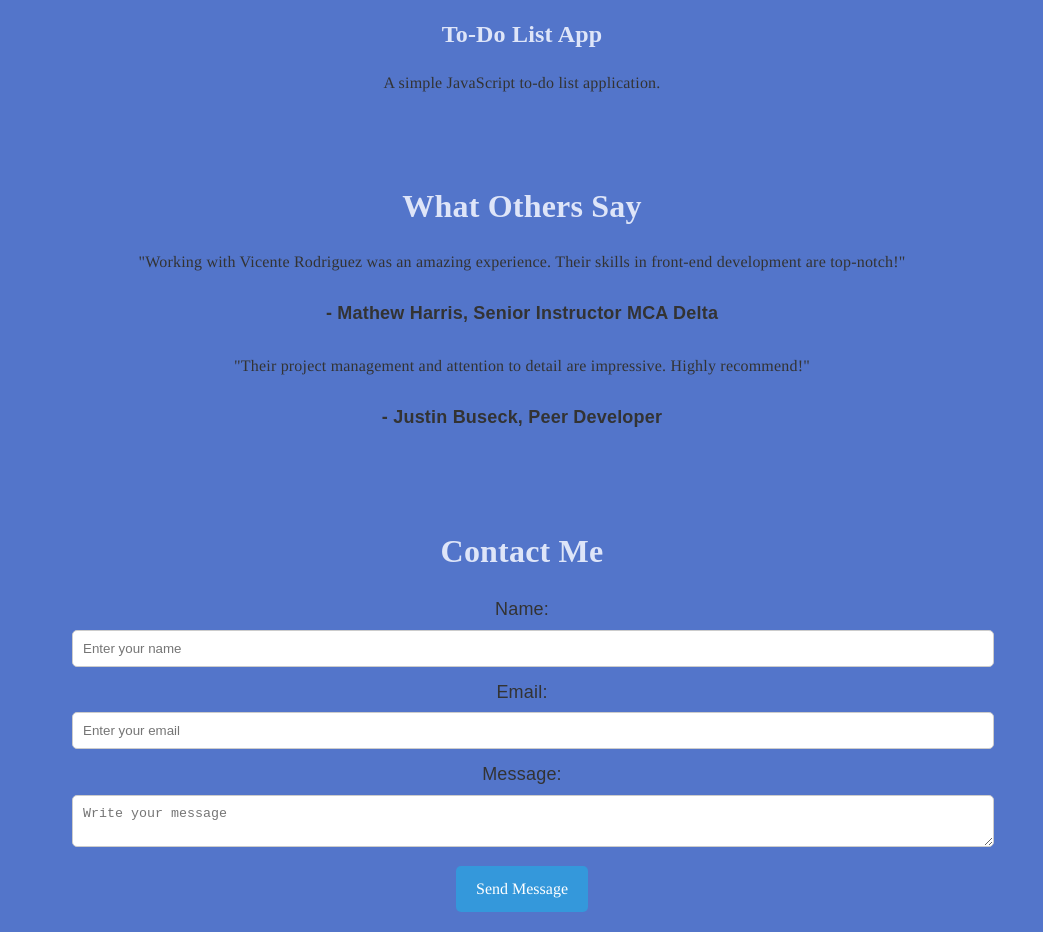
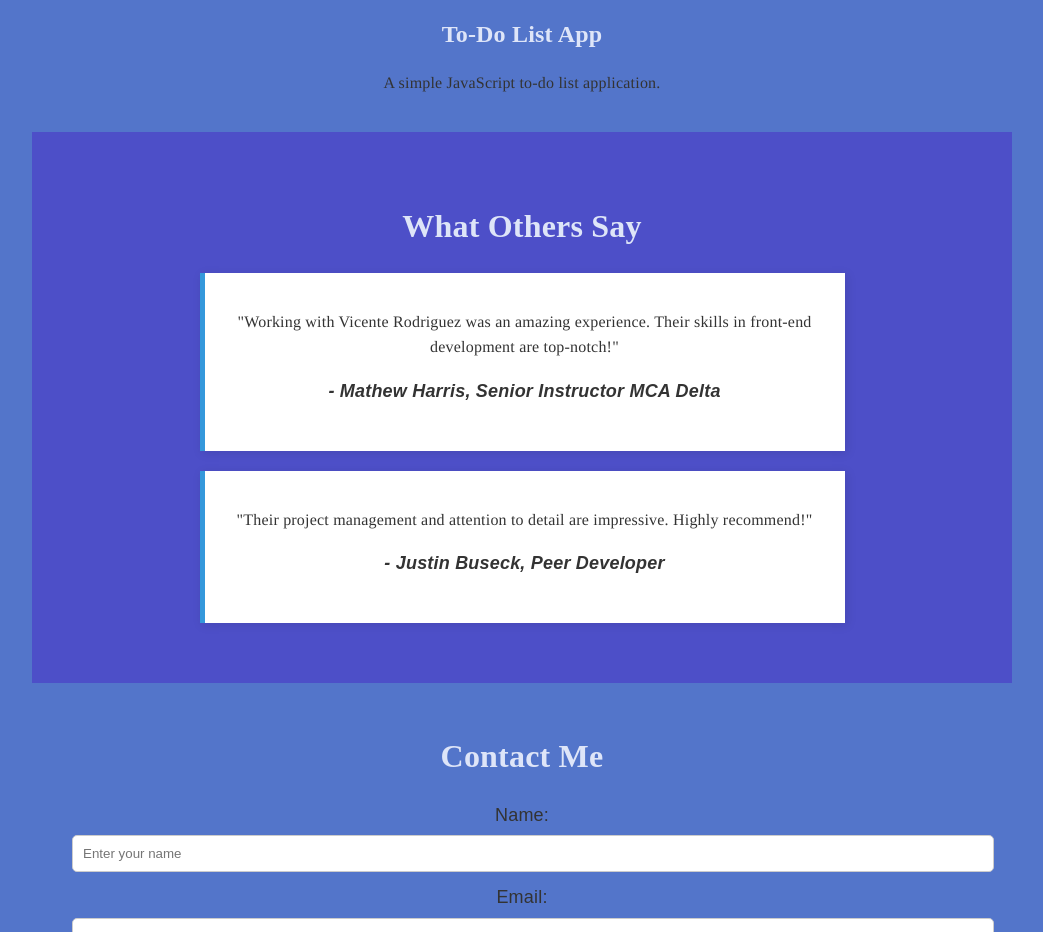
Before and after one commit to vrodrig613/MyPortfolio_Site, a plain HTML site: page index.html in a window 1280 px wide. Shown: the part 1240-2172 px from the top of the page, without its empty margins (118-1161 px from the left). Drawn offline with Linux system fonts and the light colour scheme; a web font is replaced by a local one.

Commit message:
Update style.css
Testimonial style

```diff
--- a/style.css
+++ b/style.css
@@ -284,3 +284,22 @@ button:hover {
 #contact a:hover {
     color: #2980b9;
 }
+#testimonials {
+    background-color: #4d4fc8;
+    padding: 40px;
+    text-align: center;
+}
+
+.testimonial {
+    max-width: 600px;
+    margin: 20px auto;
+    padding: 20px;
+    background: white;
+    border-left: 5px solid #3498db;
+    box-shadow: 2px 2px 10px rgba(0, 0, 0, 0.1);
+}
+
+.testimonial h4 {
+    margin-top: 10px;
+    font-style: italic;
+}
```
